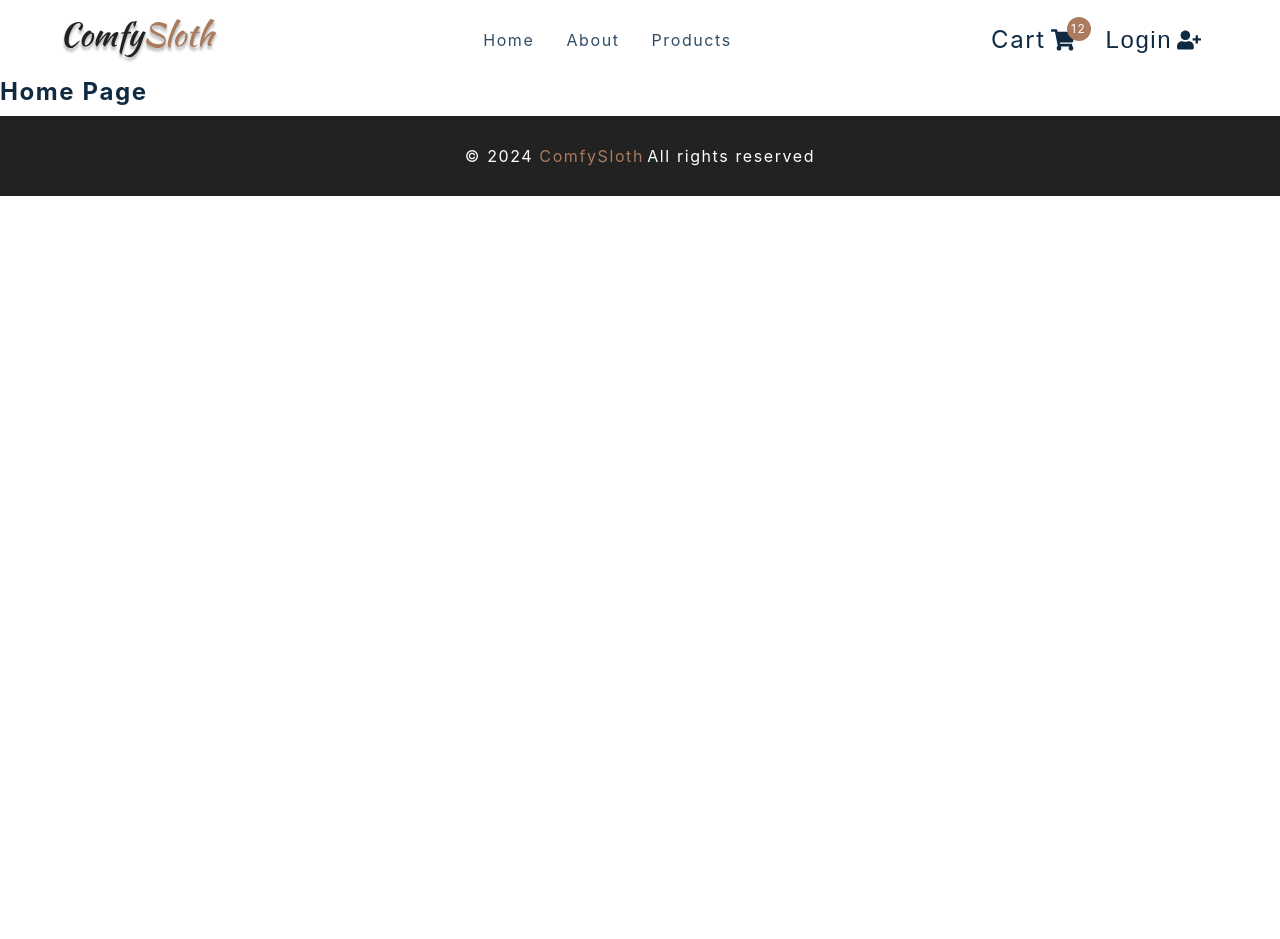
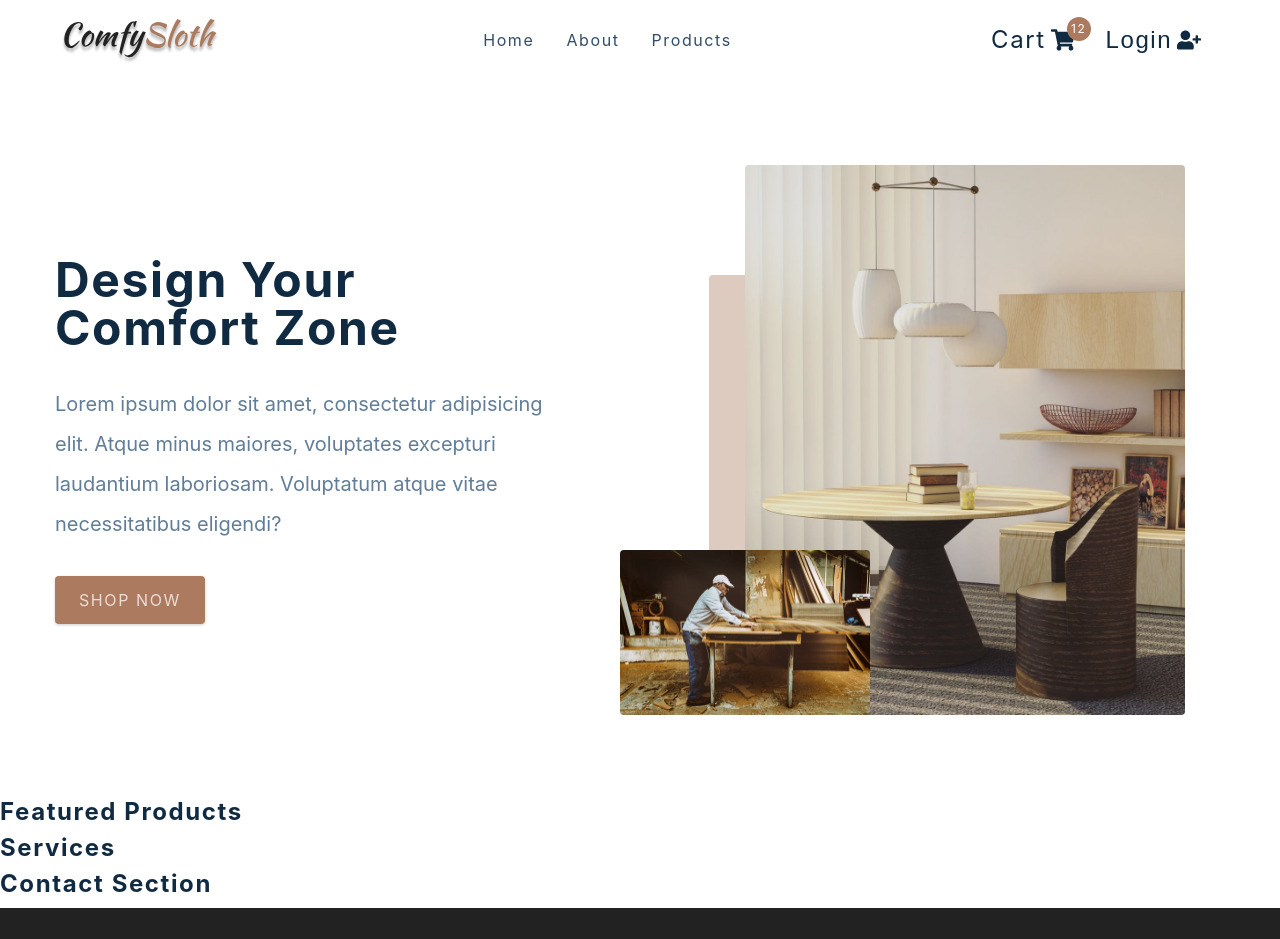
Before and after one commit to Meetkamal256/Reactjs-websites, a React (Create React App) app in the folder comfy-sloth-store/: page / in a window 1280 px wide. Shown: the top 939 px of the page. Before the commit the page ends 800 px from the top, so only its background shows below. Built offline with nearby package versions, Linux system fonts and the light colour scheme; the HTML template or start-up script is replaced by a standard one.

Commit message:
hero component section done

```diff
--- a/comfy-sloth-store/src/components/Hero.js
+++ b/comfy-sloth-store/src/components/Hero.js
@@ -1,12 +1,32 @@
-import React from 'react'
-import styled from 'styled-components'
-import { Link } from 'react-router-dom'
-import heroBcg from '../assets/hero-bcg.jpeg'
-import heroBcg2 from '../assets/hero-bcg-2.jpeg'
+import React from "react";
+import styled from "styled-components";
+import { Link } from "react-router-dom";
+import heroBcg from "../assets/hero-bcg.jpeg";
+import heroBcg2 from "../assets/hero-bcg-2.jpeg";
 
 const Hero = () => {
-  return <h4>hero</h4>
-}
+  return (
+    <Wrapper className="section-center">
+      <article className="content">
+        <h1>
+          design your <br /> comfort zone
+        </h1>
+        <p>
+          Lorem ipsum dolor sit amet, consectetur adipisicing elit. Atque minus
+          maiores, voluptates excepturi laudantium laboriosam. Voluptatum atque
+          vitae necessitatibus eligendi?
+        </p>
+        <Link to="/products" class="btn hero-btn">
+          Shop now
+        </Link>
+      </article>
+      <article className="img-container">
+        <img src={heroBcg} alt="nice table" className="main-img" />
+        <img src={heroBcg2} alt="person working" className="accent-img" />
+      </article>
+    </Wrapper>
+  );
+};
 
 const Wrapper = styled.section`
   min-height: 60vh;
@@ -58,7 +78,7 @@
       border-radius: var(--radius);
     }
     .img-container::before {
-      content: '';
+      content: "";
       position: absolute;
       width: 10%;
       height: 80%;
@@ -68,6 +88,6 @@
       border-radius: var(--radius);
     }
   }
-`
+`;
 
-export default Hero
+export default Hero;
--- a/comfy-sloth-store/src/pages/AboutPage.js
+++ b/comfy-sloth-store/src/pages/AboutPage.js
@@ -6,7 +6,7 @@
 const AboutPage = () => {
   return (
     <main>
-      <PageHero title="about"/>
+      <PageHero title="about" />
       <Wrapper className="page section section-center">
         <img src={aboutImg} alt="nice desk" />
         <article>
@@ -14,10 +14,13 @@
             <h2>our story</h2>
             <div className="underline"></div>
             <p>
-              Lorem ipsum, dolor sit amet consectetur adipisicing elit. Fugit
-              adipisci omnis sit eveniet minus culpa ullam distinctio quis,
-              praesentium nostrum facere. Voluptas, id qui labore incidunt
-              dolore veniam modi rem?
+              Lorem ipsum dolor sit, amet consectetur adipisicing elit. Eaque
+              perspiciatis explicabo modi totam, vitae delectus architecto
+              officia corporis illum doloremque dicta fuga dignissimos eligendi
+              fugit necessitatibus labore, atque laboriosam rem. A unde, dicta
+              vero voluptatem optio, nihil porro blanditiis facilis sequi
+              repudiandae rerum quis odio, veritatis necessitatibus non quidem
+              aut!
             </p>
           </div>
         </article>
--- a/comfy-sloth-store/src/pages/HomePage.js
+++ b/comfy-sloth-store/src/pages/HomePage.js
@@ -1,7 +1,13 @@
-import React from 'react'
-import { FeaturedProducts, Hero, Services, Contact } from '../components'
+import React from "react";
+import { FeaturedProducts, Hero, Services, Contact } from "../components";
 const HomePage = () => {
-  return <h4>home page</h4>
-}
+  return <main>
+    <Hero />
+    <FeaturedProducts />
+    <Services />
+    <Contact />
 
-export default HomePage
+  </main>;
+};
+
+export default HomePage;
```
